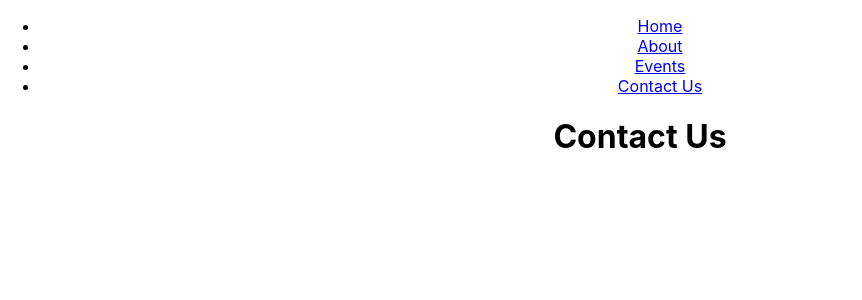
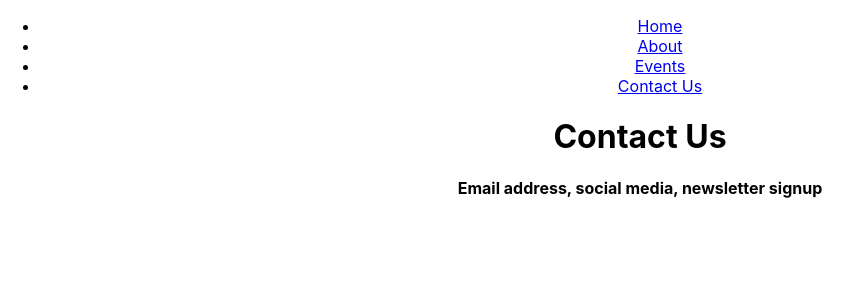
Before and after one commit to tkxx/ywlp-redesign, a React (Create React App) app: page /contactus in a window 1280 px wide. Shown: the top 300 px of the page, without its empty margins (0-862 px from the left). Built offline with nearby package versions, Linux system fonts and the light colour scheme.

Commit message:
update bare contactPage edits

```diff
--- a/src/components/ContactPage/contactpage.js
+++ b/src/components/ContactPage/contactpage.js
@@ -1,7 +1,12 @@
 import React from "react";
 
 const contactPage = () => {
-  return <h1>Contact Us</h1>;
+  return (
+    <React.Fragment>
+      <h1>Contact Us</h1>
+      <h4>Email address, social media, newsletter signup</h4>
+    </React.Fragment>
+  );
 };
 
 export default contactPage;
```
